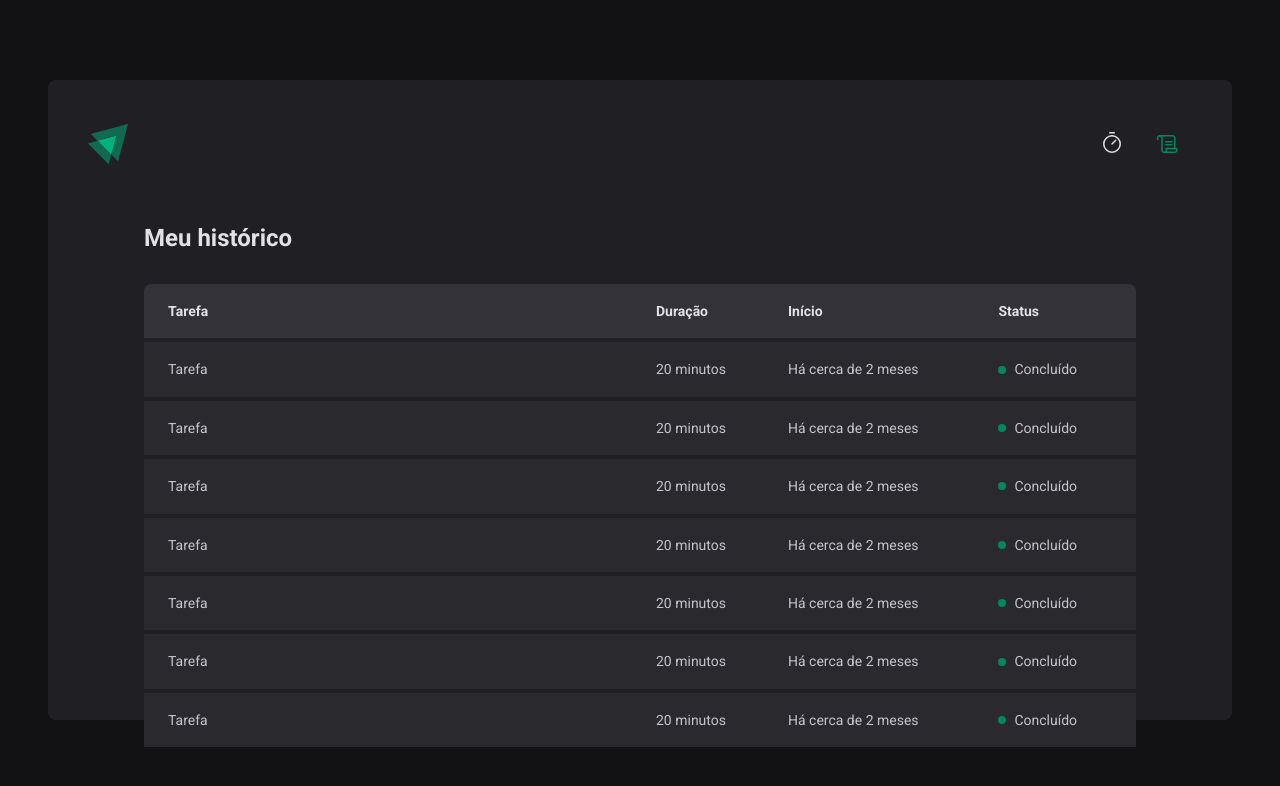
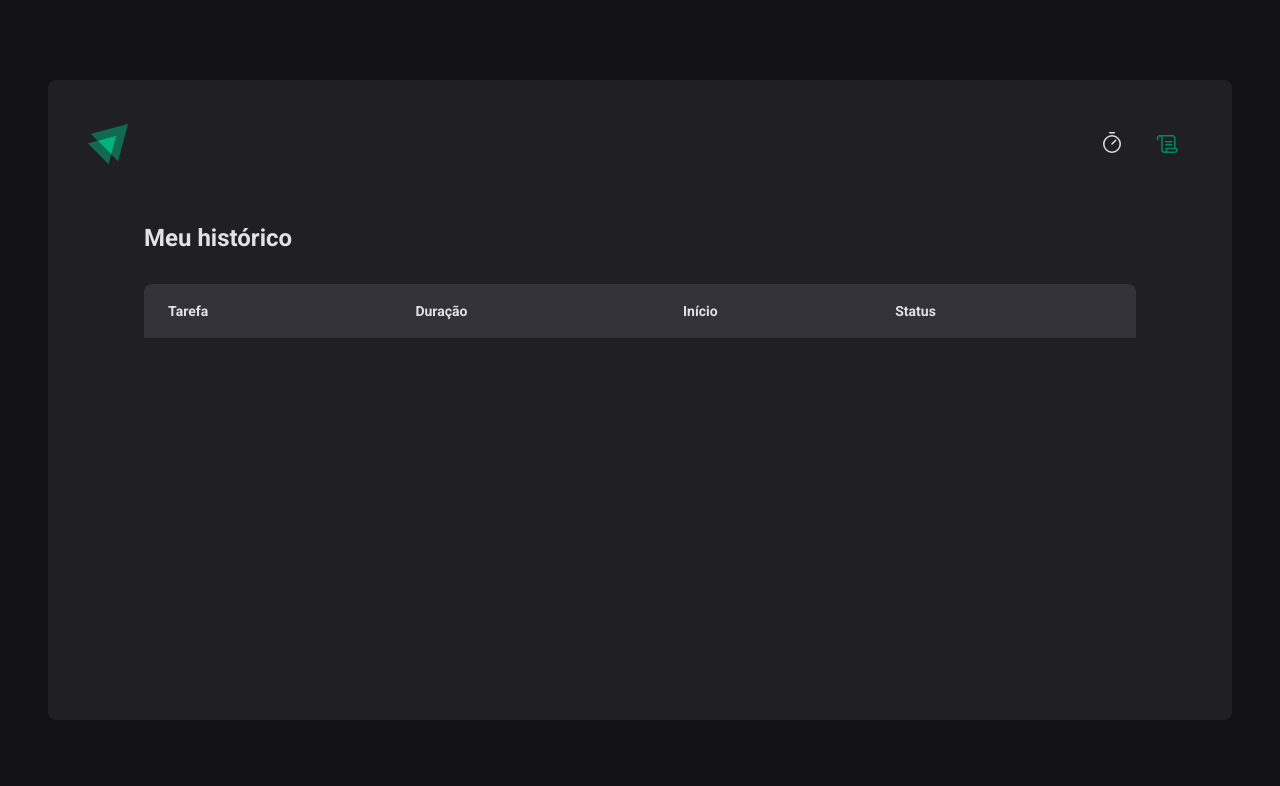
Before and after one commit to Behenck/02-ignite-timer, a React (Vite) app: page /history in a window 1280 px wide. Shown: the top 786 px of the page. Built offline with nearby package versions, Linux system fonts and the light colour scheme.

Commit message:
finished aplication using context API

```diff
--- a/package.json
+++ b/package.json
@@ -11,6 +11,7 @@
   },
   "dependencies": {
     "@hookform/resolvers": "^2.9.7",
+    "date-fns": "^2.29.1",
     "phosphor-react": "^1.4.1",
     "react": "^18.2.0",
     "react-dom": "^18.2.0",
--- a/src/App.tsx
+++ b/src/App.tsx
@@ -3,12 +3,15 @@ import { BrowserRouter } from 'react-router-dom'
 import { Router } from './Router'
 import { GlobalStyle } from './styles/global'
 import { defaultTheme } from './styles/themes/default'
+import { CyclesContextProvider } from './contexts/CyclesContext'
 
 export function App() {
   return (
     <ThemeProvider theme={defaultTheme}>
       <BrowserRouter>
-        <Router />
+        <CyclesContextProvider>
+          <Router />
+        </CyclesContextProvider>
       </BrowserRouter>
       <GlobalStyle />
     </ThemeProvider>
--- /dev/null
+++ b/src/contexts/CyclesContext.tsx
@@ -0,0 +1,100 @@
+import { createContext, ReactNode, useState } from 'react'
+
+interface CreateCycleData {
+  task: string
+  minutesAmount: number
+}
+
+interface Cycle {
+  id: string
+  task: string
+  minutesAmount: number
+  startDate: Date
+  interruptedDate?: Date
+  finishedDate?: Date
+}
+
+interface CycleContextType {
+  cycles: Cycle[]
+  activeCycle: Cycle | undefined
+  activeCycleId: string | null
+  amountSecondsPassed: number
+  markCurrentCycleAsFinished: () => void
+  setSecondsPassed: (seconds: number) => void
+  createNewCycle: (data: CreateCycleData) => void
+  interruptCurrentCycle: () => void
+}
+
+export const CyclesContext = createContext({} as CycleContextType)
+
+interface CyclesContextProviderProps {
+  children: ReactNode
+}
+
+export function CyclesContextProvider({
+  children,
+}: CyclesContextProviderProps) {
+  const [cycles, setCycles] = useState<Cycle[]>([])
+  const [activeCycleId, setActiveCycleId] = useState<string | null>(null)
+  const [amountSecondsPassed, setAmountSecondsPassed] = useState(0)
+
+  const activeCycle = cycles.find((cycle) => cycle.id === activeCycleId)
+
+  function setSecondsPassed(seconds: number) {
+    setAmountSecondsPassed(seconds)
+  }
+  function markCurrentCycleAsFinished() {
+    setCycles((state) =>
+      state.map((cycle) => {
+        if (cycle.id === activeCycleId) {
+          return { ...cycle, finishedDate: new Date() }
+        } else {
+          return cycle
+        }
+      }),
+    )
+  }
+  function createNewCycle(data: CreateCycleData) {
+    const id = String(new Date().getTime())
+
+    const newCycle: Cycle = {
+      id,
+      task: data.task,
+      minutesAmount: data.minutesAmount,
+      startDate: new Date(),
+    }
+
+    setCycles((state) => [...state, newCycle])
+    setActiveCycleId(id)
+    setAmountSecondsPassed(0)
+  }
+  function interruptCurrentCycle() {
+    setCycles((state) =>
+      state.map((cycle) => {
+        if (cycle.id === activeCycleId) {
+          return { ...cycle, interruptedDate: new Date() }
+        } else {
+          return cycle
+        }
+      }),
+    )
+
+    setActiveCycleId(null)
+  }
+  return (
+    <CyclesContext.Provider
+      value={{
+        cycles,
+        activeCycle,
+        activeCycleId,
+        markCurrentCycleAsFinished,
+        amountSecondsPassed,
+        setSecondsPassed,
+        createNewCycle,
+        interruptCurrentCycle,
+      }}
+    >
+      {children}
+    </CyclesContext.Provider>
+  )
+}
--- a/src/pages/History/index.tsx
+++ b/src/pages/History/index.tsx
@@ -1,6 +1,12 @@
+import { useContext } from 'react'
+import { formatDistanceToNow } from 'date-fns'
+import ptBR from 'date-fns/locale/pt-BR'
+import { CyclesContext } from '../../contexts/CyclesContext'
 import { HistoryContainer, HistoryList, Status } from './styles'
 
 export function History() {
+  const { cycles } = useContext(CyclesContext)
+
   return (
     <HistoryContainer>
       <h1>Meu histórico</h1>
@@ -16,62 +22,33 @@ export function History() {
             </tr>
           </thead>
           <tbody>
-            <tr>
-              <td>Tarefa</td>
-              <td>20 minutos</td>
-              <td>Há cerca de 2 meses</td>
-              <td>
-                <Status statusColor="green">Concluído</Status>
-              </td>
-            </tr>
-            <tr>
-              <td>Tarefa</td>
-              <td>20 minutos</td>
-              <td>Há cerca de 2 meses</td>
-              <td>
-                <Status statusColor="green">Concluído</Status>
-              </td>
-            </tr>
-            <tr>
-              <td>Tarefa</td>
-              <td>20 minutos</td>
-              <td>Há cerca de 2 meses</td>
-              <td>
-                <Status statusColor="green">Concluído</Status>
-              </td>
-            </tr>
-            <tr>
-              <td>Tarefa</td>
-              <td>20 minutos</td>
-              <td>Há cerca de 2 meses</td>
-              <td>
-                <Status statusColor="green">Concluído</Status>
-              </td>
-            </tr>
-            <tr>
-              <td>Tarefa</td>
-              <td>20 minutos</td>
-              <td>Há cerca de 2 meses</td>
-              <td>
-                <Status statusColor="green">Concluído</Status>
-              </td>
-            </tr>
-            <tr>
-              <td>Tarefa</td>
-              <td>20 minutos</td>
-              <td>Há cerca de 2 meses</td>
-              <td>
-                <Status statusColor="green">Concluído</Status>
-              </td>
-            </tr>
-            <tr>
-              <td>Tarefa</td>
-              <td>20 minutos</td>
-              <td>Há cerca de 2 meses</td>
-              <td>
-                <Status statusColor="green">Concluído</Status>
-              </td>
-            </tr>
+            {cycles.map((cycle) => {
+              return (
+                <tr key={cycle.id}>
+                  <td>{cycle.task}</td>
+                  <td>{cycle.minutesAmount} minutos</td>
+                  <td>
+                    {formatDistanceToNow(cycle.startDate, {
+                      addSuffix: true,
+                      locale: ptBR,
+                    })}
+                  </td>
+                  <td>
+                    {cycle.finishedDate && (
+                      <Status statusColor="green">Concluído</Status>
+                    )}
+
+                    {cycle.interruptedDate && (
+                      <Status statusColor="red">Interrompido</Status>
+                    )}
+
+                    {!cycle.finishedDate && !cycle.interruptedDate && (
+                      <Status statusColor="yellow">Em andamento</Status>
+                    )}
+                  </td>
+                </tr>
+              )
+            })}
           </tbody>
         </table>
       </HistoryList>
--- /dev/null
+++ b/src/pages/Home/components/Countdown/index.tsx
@@ -0,0 +1,66 @@
+import { differenceInSeconds } from 'date-fns'
+import { useContext, useEffect } from 'react'
+import { CyclesContext } from '../../../../contexts/CyclesContext'
+import { CountdownContainer, Separator } from './styles'
+
+export function Countdown() {
+  const {
+    activeCycle,
+    activeCycleId,
+    markCurrentCycleAsFinished,
+    amountSecondsPassed,
+    setSecondsPassed,
+  } = useContext(CyclesContext)
+
+  const totalSeconds = activeCycle ? activeCycle.minutesAmount * 60 : 0
+
+  const currentSeconds = activeCycle ? totalSeconds - amountSecondsPassed : 0
+
+  const minutesAmount = Math.floor(currentSeconds / 60)
+  const secondsAmount = currentSeconds % 60
+
+  const minutes = String(minutesAmount).padStart(2, '0')
+  const seconds = String(secondsAmount).padStart(2, '0')
+
+  useEffect(() => {
+    let interval: number
+
+    if (activeCycle) {
+      interval = setInterval(() => {
+        const secondsDifference = differenceInSeconds(
+          new Date(),
+          new Date(activeCycle.startDate),
+        )
+
+        if (secondsDifference >= totalSeconds) {
+          markCurrentCycleAsFinished()
+          setSecondsPassed(totalSeconds)
+
+          clearInterval(interval)
+        } else {
+          setSecondsPassed(secondsDifference)
+        }
+      }, 1000)
+    }
+
+    return () => {
+      clearInterval(interval)
+    }
+  }, [
+    activeCycle,
+    totalSeconds,
+    activeCycleId,
+    markCurrentCycleAsFinished,
+    setSecondsPassed,
+  ])
+
+  return (
+    <CountdownContainer>
+      <span>{minutes[0]}</span>
+      <span>{minutes[1]}</span>
+      <Separator>:</Separator>
+      <span>{seconds[0]}</span>
+      <span>{seconds[1]}</span>
+    </CountdownContainer>
+  )
+}
--- /dev/null
+++ b/src/pages/Home/components/Countdown/styles.ts
@@ -0,0 +1,27 @@
+import styled from 'styled-components'
+
+export const CountdownContainer = styled.div`
+  font-family: 'Roboto Mono', monospace;
+  font-size: 10rem;
+  line-height: 8rem;
+  color: ${(props) => props.theme['gray-100']};
+
+  display: flex;
+  gap: 1rem;
+
+  span {
+    background: ${(props) => props.theme['gray-700']};
+    padding: 2rem 1rem;
+    border-radius: 8px;
+  }
+`
+
+export const Separator = styled.div`
+  padding: 2rem 0;
+  color: ${(props) => props.theme['green-500']};
+
+  width: 4rem;
+  overflow: hidden;
+  display: flex;
+  justify-content: center;
+`
--- /dev/null
+++ b/src/pages/Home/components/NewCycleForm/index.tsx
@@ -0,0 +1,43 @@
+import { useContext } from 'react'
+import { useFormContext } from 'react-hook-form'
+import { CyclesContext } from '../../../../contexts/CyclesContext'
+
+import { FormContainer, MinutesAmountInput, TaskInput } from './styles'
+
+export function NewCycleForm() {
+  const { activeCycle } = useContext(CyclesContext)
+  const { register } = useFormContext()
+
+  return (
+    <FormContainer>
+      <label htmlFor="task">Vou trabalhar em</label>
+      <TaskInput
+        id="task"
+        type="text"
+        placeholder="Dê um nome para o seu projeto"
+        list="task-suggestions"
+        disabled={!!activeCycle}
+        {...register('task')}
+      />
+
+      <datalist id="task-suggestions">
+        <option value="Projeto 1" />
+        <option value="Projeto 2" />
+        <option value="Projeto 3" />
+        <option value="Banana" />
+      </datalist>
+
+      <label htmlFor="minutesAmount">durante</label>
+      <MinutesAmountInput
+        id="minutesAmount"
+        type="number"
+        placeholder="00"
+        step={5}
+        disabled={!!activeCycle}
+        {...register('minutesAmount', { valueAsNumber: true })}
+      />
+
+      <span>minutos.</span>
+    </FormContainer>
+  )
+}
--- /dev/null
+++ b/src/pages/Home/components/NewCycleForm/styles.ts
@@ -0,0 +1,45 @@
+import styled from 'styled-components'
+
+export const FormContainer = styled.div`
+  width: 100%;
+  display: flex;
+  align-items: center;
+  justify-content: center;
+  gap: 0.5rem;
+  color: ${(props) => props.theme['gray-100']};
+  font-size: 1.125rem;
+  font-weight: bold;
+  flex-wrap: wrap;
+`
+
+const BaseInput = styled.input`
+  background: transparent;
+  height: 2.5rem;
+  border: 0;
+  border-bottom: 2px solid ${(props) => props.theme['gray-500']};
+  font-weight: bold;
+  font-size: 1.125rem;
+  padding: 0 0.5rem;
+  color: ${(props) => props.theme['gray-100']};
+
+  &:focus {
+    box-shadow: none;
+    border-color: ${(props) => props.theme['green-500']};
+  }
+
+  &::placeholder {
+    color: ${(props) => props.theme['gray-500']};
+  }
+`
+
+export const TaskInput = styled(BaseInput)`
+  flex: 1;
+
+  &::-webkit-calendar-picker-indicator {
+    display: none !important;
+  }
+`
+
+export const MinutesAmountInput = styled(BaseInput)`
+  width: 4rem;
+`
```
Also changed, not shown: src/pages/Home/index.tsx (+31 -50 lines), src/pages/Home/styles.ts (+12 -72 lines), 1 other file (tests, documents, lock files or other folders).
